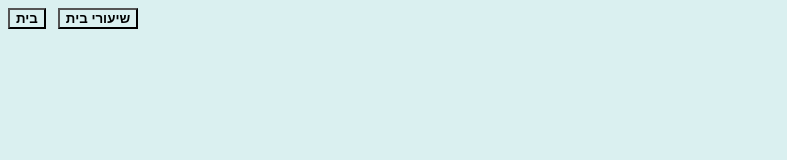
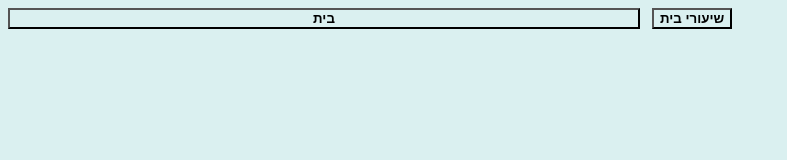
Before and after one commit to Atalefy2/compassd, a plain HTML site: page index.html in a window 1280 px wide. Shown: the whole page, without its empty margins (0-787 px from the left). Drawn offline with Linux system fonts and the light colour scheme.

Commit message:
Fix button style width in index.html

```diff
--- a/index.html
+++ b/index.html
@@ -15,7 +15,7 @@
 
 <div style="width:100%; height:15%">
 
-	<button style="background-color: #daf0f0; color: black; font-weight:bold; weight:50%; height:30%" onclick="location='https://atalefy2.github.io/compassd/'">בית</button>&nbsp;&nbsp;&nbsp;<button style="background-color: #daf0f0; color: black; font-weight:bold; weight:50%%; height:30%" onclick="location='https://github.com/Atalefy2/compassd/hm'">שיעורי בית</button>
+	<button style="background-color: #daf0f0; color: black; font-weight:bold; width:50%; height:30%" onclick="location='https://atalefy2.github.io/compassd/'">בית</button>&nbsp;&nbsp;&nbsp;<button style="background-color: #daf0f0; color: black; font-weight:bold; width:50%%; height:30%" onclick="location='https://github.com/Atalefy2/compassd/hm'">שיעורי בית</button>
 
 </div>
 
```
